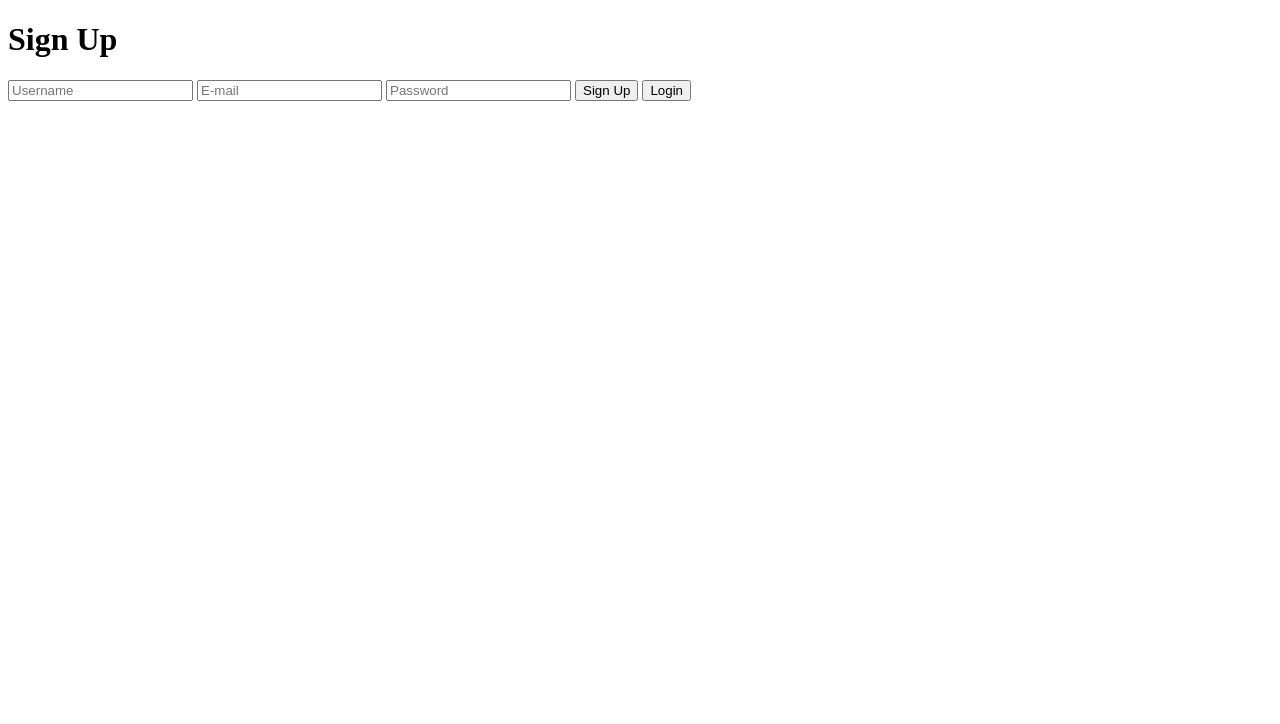
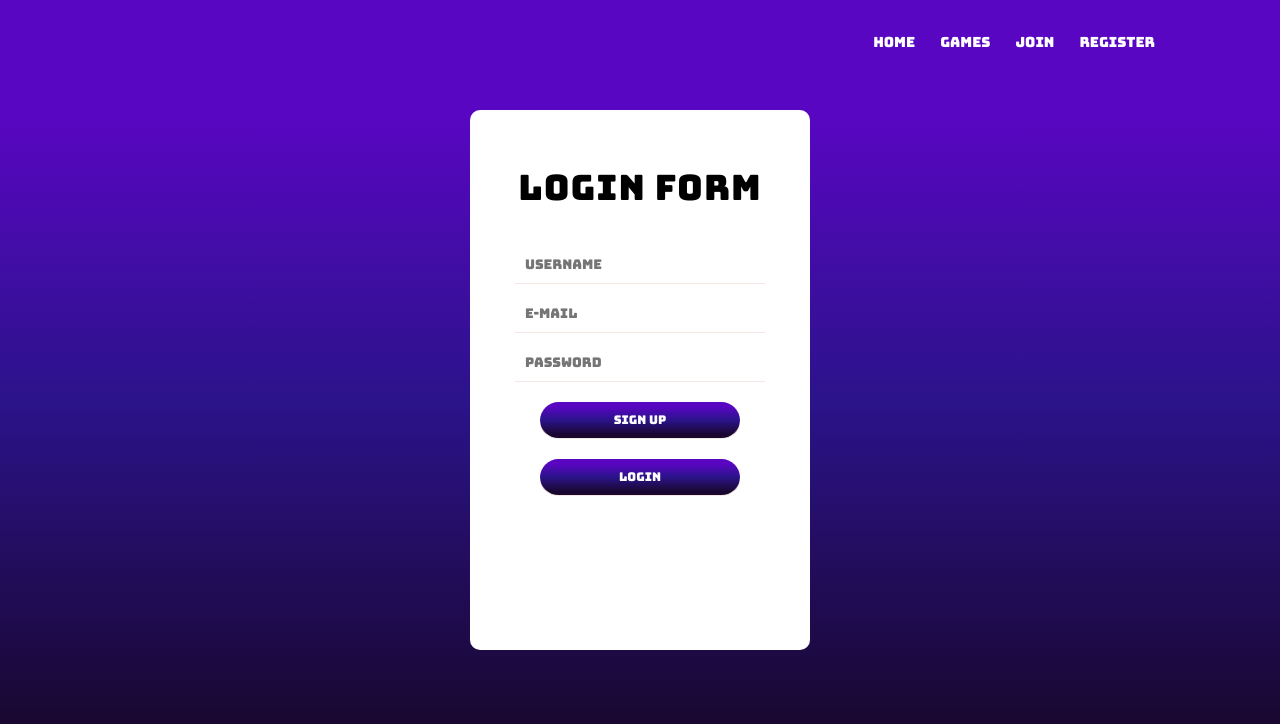
Before and after one commit to Rongeoffrey/Capstone_Quizard, a plain HTML site: page login.html in a window 1280 px wide. Drawn offline with Linux system fonts and the light colour scheme; no server answers; a web font is replaced by a local one.

Commit message:
added files

```diff
--- a/index.js
+++ b/index.js
@@ -69,7 +69,7 @@ const dt = new Date();
 update(ref(database, 'users/' + user.uid),{
     last_login: username,
 })
-window.location = "index.html";
+window.location = "#";
 alert('User Logged in!');
 // ...
 })
--- a/login.html
+++ b/login.html
@@ -4,12 +4,35 @@
     <meta charset="UTF-8">
     <meta http-equiv="X-UA-Compatible" content="IE=edge">
     <meta name="viewport" content="width=device-width, initial-scale=1.0">
+    <link rel="stylesheet" href="./styles/styles.css">
     <title>Sign in to Quizard</title>
 </head>
+
 <body>
-    <div class="login-box">
-        <div class="left">
-            <h1>Sign Up</h1>
+    <header>
+        <div class="header_brand"></div>
+
+        <div class="header_buttons">
+            <ul>
+                <li><a href="index.html"> Home </a></li>
+                <li><a href="games.html"> Games </a>
+                    <ul>
+                        <li><a href="#"> Word Search </a></li>
+                        <li><a href="#"> Crossword </a></li>
+                        <li><a href="#"> HWTBA Millionaire </a></li>
+                    </ul>
+                </li>
+                <li><a href="#"> Join </a></li>
+                <li><a href="login.html"> register </a></li>
+
+                    <!--<a href="login.html" id="logout"> logout</a>-->
+            </ul>
+        </div>
+    </header>
+
+    <div class="login_form">
+        <div class="login_container">
+            <h1>Login Form</h1>
 
             <input type="text" id="username" name="username" placeholder="Username"/>
             <input type="text" id="email" name="email" placeholder="E-mail"/>
@@ -21,14 +44,5 @@
     </div>
 </body>
 
-        <!--
-        <div class="or">OR</div>
-        <div class="right">
-            <span class="loginwith"> Sign in with<br /> Social network</span>
-            <button class="Social-signin facebook">Login with facebook</button>
-            <button class="Social-signin twitter">Login with twitter</button>
-            <button class="Social-signin google">Login with Google</button>
-        </div>-->
-
 <script src="./index.js" type="module"></script>
 </html>
--- /dev/null
+++ b/styles/_webfont.scss
@@ -0,0 +1,6 @@
+@import url('https://fonts.googleapis.com/css2?family=Bungee&display=swap'); // Bungee
+@import url('http://fonts.cdnfonts.com/css/circular-std'); // Circular STD
+@import url('http://fonts.cdnfonts.com/css/itc-avant-garde-gothic-std-book'); // ITC Avant Garde Gothic STD Book
+// <link href="https://fonts.googleapis.com/css2?family=Bungee&display=swap" rel="stylesheet">
+// <link href="http://fonts.cdnfonts.com/css/circular-std" rel="stylesheet">
+//<link href="http://fonts.cdnfonts.com/css/itc-avant-garde-gothic-std-book" rel="stylesheet">
--- a/styles/styles.scss
+++ b/styles/styles.scss
@@ -1,14 +1,19 @@
 @import "./resetsheet";
+@import "./webfont";
 
 $primaryColor : white;
+$clipPath : polygon(25% 0%, 100% 0%, 75% 100%, 0% 100%);
+$mainBackground : linear-gradient(180deg, rgba(89,6,194,1) 14%, rgba(43,19,138,1) 50%, rgba(25,7,47,1) 91%);
 $primaryFont : 'Bungee';
-$landPagefont : 'ITC Avant Garde Gothic Std Bold', sans-serif;
-$landPagesubfont : 'Circular Std', sans-serif;
-$clipPath : polygon(25% 0%, 100% 0%, 75% 100%, 0% 100%);
+$landPagefont : 'Bungee';
+$landPagesubfont : 'Bungee';
+
+/*$landPagefont : 'ITC Avant Garde Gothic Std Bold', sans-serif;
+$landPagesubfont : 'Circular Std', sans-serif;*/
 
 body{
     background: rgb(89,6,194);
-    background: linear-gradient(180deg, rgba(89,6,194,1) 14%, rgba(43,19,138,1) 50%, rgba(25,7,47,1) 91%);
+    background: $mainBackground;
     background-size: cover;
     height: 100vh;
 }
@@ -20,21 +25,16 @@ header{
     width: 100%;
     display: flex;
     justify-content: space-between;
-
-
     .header_brand{
     }
-
     .header_buttons{
         font-family: $primaryFont;
         font-size: 14px;
         padding: 35px 100px 0px 0px;
         }
-
         ul{
             display: flex;
         }
-
         li{
             list-style: none;
             padding-right: 25px;
@@ -49,14 +49,12 @@ header{
                 display: block;
             }
         }
-
         a{
             color: $primaryColor;
             &:hover{
                 animation-name: brandColor;
                 animation-duration: 9s;
                 animation-iteration-count: infinite;
-
                 @keyframes brandColor {
                     0%   {color:#731753}
                     25%  {color:#F25CBE}
@@ -72,10 +70,8 @@ main{
     min-height: 600px;
     width: 100%;
     display: flex;
-
     .left_main{
         color: $primaryColor;
-
         h1{
             font-family: $landPagefont;
             font-size: 75px;
@@ -83,7 +79,6 @@ main{
             animation-name: brandColor;
             animation-duration: 8s;
             animation-iteration-count: infinite;
-
             @keyframes brandColor {
                 0%   {color:#ffffff}
                 25%  {color:#F25CBE}
@@ -92,10 +87,9 @@ main{
                 100% {color:#EF4BF2}
             }
         }
-
         h2{
             font-family: $landPagesubfont;
-            font-size: 30px;
+            font-size: 28px;
             padding: 0px 10px 0px 100px;
         }
     }
@@ -105,16 +99,6 @@ main{
         align-items: center;
         margin: auto;
         padding: 0px 0px 0px 110px;
-
-        /*
-        .model_icon{
-            height: 500px;
-            width: 620px;
-            background-image: url(./images/landingPage/Console.png);
-            background-size: cover;
-            background-repeat: no-repeat;
-            margin-bottom: -10px;
-        }*/
         .model_icon{
             height: 480px;
             width: 400px;
@@ -122,7 +106,7 @@ main{
             border-radius: 50%;
             background-size: cover;
             background-repeat: no-repeat;
-            margin-top: -170px;
+            margin-top: -160px;
         }
     }
 }
@@ -139,24 +123,20 @@ main{
     align-items: center;
     display: flex;
     height: 100vh;
-
     .slider{
         position: relative;
         width: 200px;
         height: 200px;
         transform-style: preserve-3d;
         animation: rotate 30s linear infinite;
-
         @keyframes rotate{
             0% {
                 transform: perspective(1000px) rotateY(0deg);
             }
-
             100% {
                 transform: perspective(1000px) rotateY(360deg);
             }
         }
-
         span{
             position: absolute;
             top: 0;
@@ -166,7 +146,6 @@ main{
             transform-origin: center;
             transform-style: preserve-3d;
             transform: rotateY(Calc(var(--i)*45deg)) translate(350px);
-
             img{
                 position: absolute;
                 top: 0;
@@ -177,7 +156,6 @@ main{
                 object-fit: cover;
                 transition: 2s;
                 border: 3px solid #a865ec;
-
                 &:hover{
                     transform: translate(-50px) scale(1.4);
                 }
@@ -185,3 +163,66 @@ main{
         }
     }
 }
+
+/* REGISTER PAGE*/
+.login_form{
+    height: 500px;
+    width: 300px;
+    background-color: $primaryColor;
+    margin: auto;
+    margin-top: 45px;
+    border-radius: 10px;
+    padding: 20px;
+    .login_container{
+        height: 250px;
+        width: 250px;
+        margin: auto;
+        text-align: center;
+        padding: 40px 0px 0px 0px;
+        h1{
+            font-family: $primaryFont;
+            font-size: 35px;
+            letter-spacing: 1px;
+            font-weight: 400;
+            padding-bottom: 40px;
+            text-transform: uppercase;
+        }
+        input{
+                width: 100%;
+                padding: 10px;
+                box-sizing: border-box;
+                outline: none;
+                resize: none;
+                border: none;
+                border-bottom: 1px solid #F5E8E4;
+                margin-bottom: 10px;
+                font-family: $primaryFont;
+        }
+        input[type="text"]:focus, textarea:focus{
+            border-bottom: 1px solid $mainBackground;
+        }
+        input[type="submit"]{
+            margin-top: 10px;
+            width: 90%;
+            max-width: 200px;
+            background: $mainBackground;
+            color: $primaryColor;
+            font-size: 12px;
+            cursor: pointer;
+            border-radius: 30px;
+        }
+        input[type="submit"]:hover{
+            cursor: pointer;
+            animation-name: brandColor;
+            animation-duration: 8s;
+            animation-iteration-count: infinite;
+            @keyframes brandColor {
+                0%   {color:#ffffff}
+                25%  {color:#F25CBE}
+                50%  {color:#EF4BF2}
+                75%  {color:#F25252}
+                100% {color:#EF4BF2}
+            }
+        }
+    }
+}
```
Also changed, not shown: games.html (+4 -3 lines), index.html (+4 -6 lines), styles/styles.css, 1 other file.
